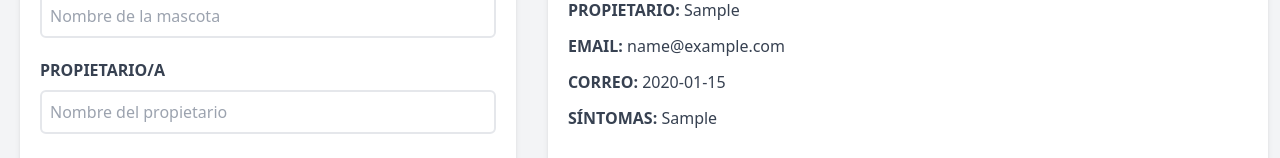
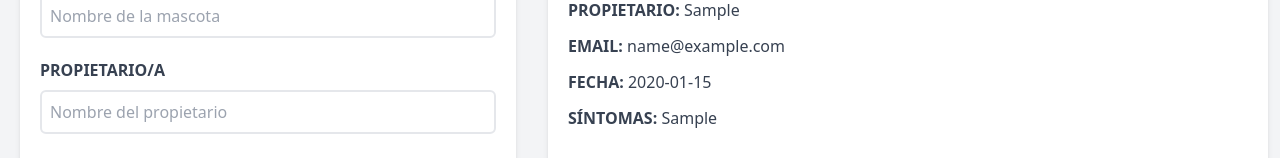
Before and after one commit to oscarsangpa/patient-manager, a React (Vite) app: page / in a window 1280 px wide. Both pictures are taken after typing "Sample", "Sample", "name@example.com", "2020-01-15", "Sample" into the empty fields and a click on the input "Agregar paciente". Shown: the part 378-536 px from the top of the page. Built offline with nearby package versions, Linux system fonts and the light colour scheme.

Commit message:
fix: label names Patient component

```diff
--- a/src/components/Form.jsx
+++ b/src/components/Form.jsx
@@ -34,6 +34,7 @@ const Form = ({ patients, setPatients, patient, setPatient }) => {
         return;
       }
       setError(false)
+
 
       const patientObj = {
         name,
--- a/src/components/Patient.jsx
+++ b/src/components/Patient.jsx
@@ -27,7 +27,7 @@ const Patient = ({patient, setPatient, deletePatient}) => {
         <span className="font-normal normal-case">{email}</span>
       </p>
       <p className="font-bold mb-3 text-gray-700 uppercase">
-        Correo: {""}
+        Fecha: {""}
         <span className="font-normal normal-case">{date}</span>
       </p>
       <p className="font-bold mb-3 text-gray-700 uppercase">
```
